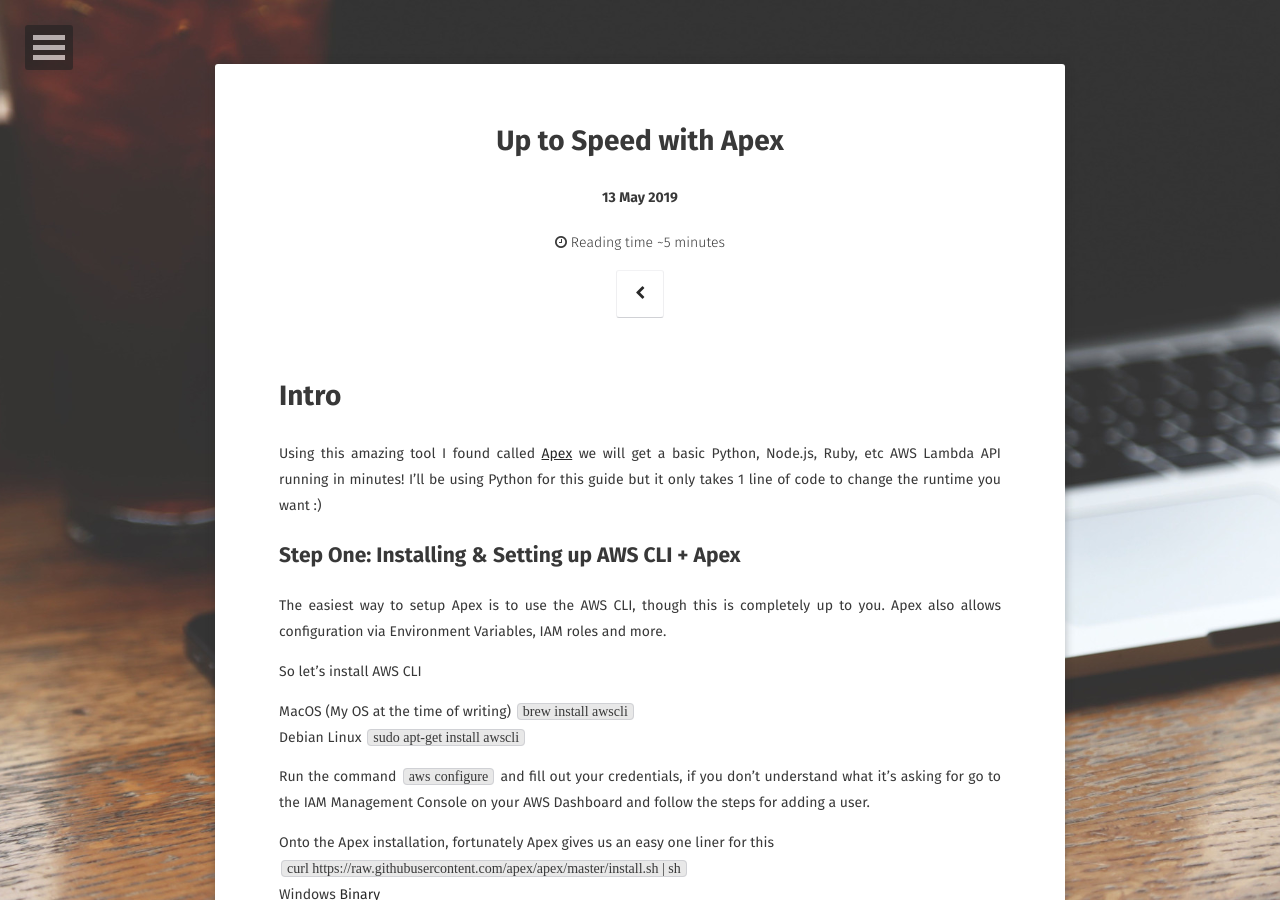
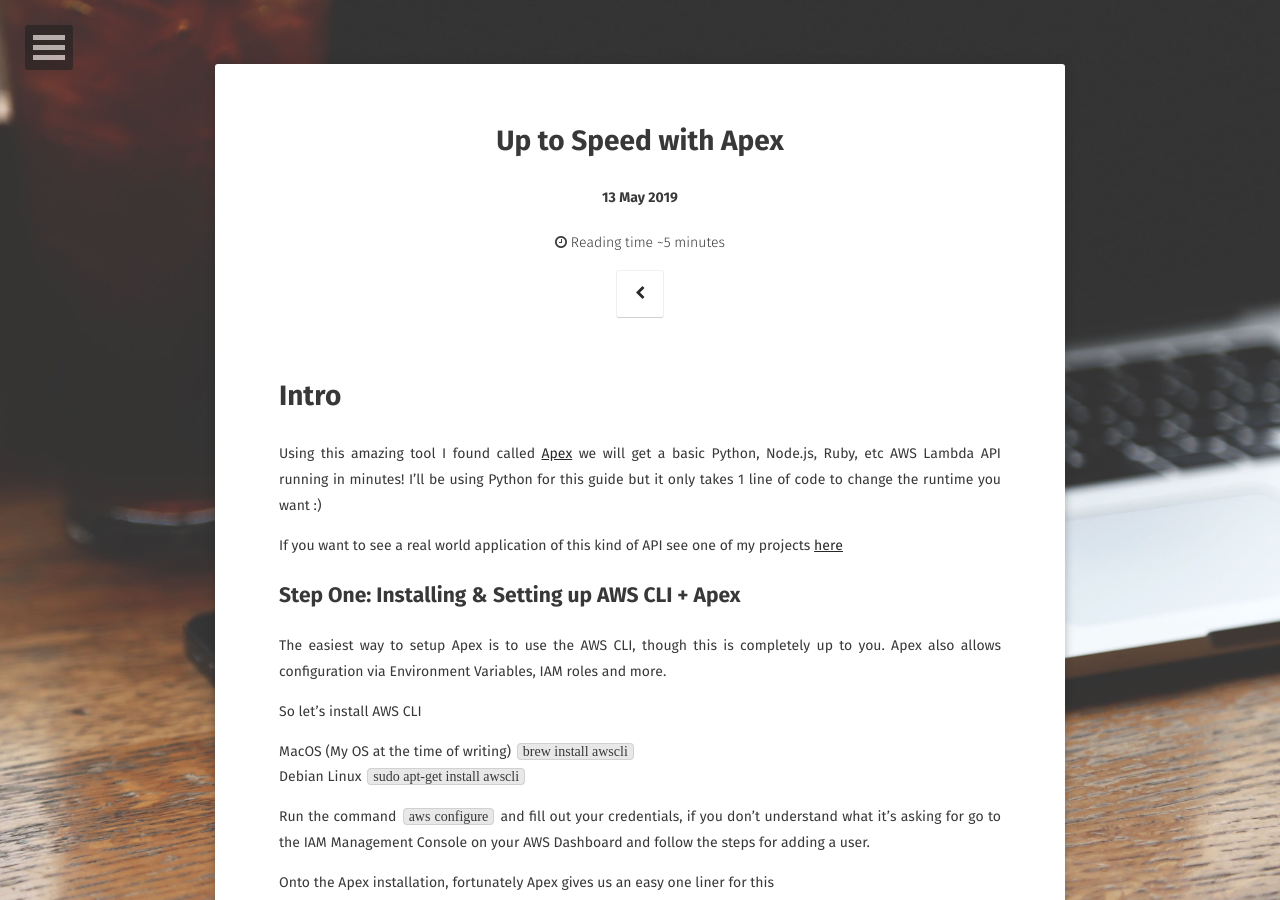
Before and after one commit to leobeosab/RyanWise.Me, a Jekyll site: the page built from jekyll/_posts/2019-05-13-python-with-apex.markdown, in a window 1280 px wide and 900 px high. Built offline with Jekyll 4.4.1, drawn with Linux system fonts in a browser that asks for light colours; some web fonts are replaced; comment, search, counter and statistics services are not loaded.

Commit message:
added link to lambda s3 project in aws api post

```diff
--- a/jekyll/_posts/2019-05-13-python-with-apex.markdown
+++ b/jekyll/_posts/2019-05-13-python-with-apex.markdown
@@ -14,6 +14,8 @@
 
 # Intro
 Using this amazing tool I found called [Apex](https://apex.run) we will get a basic Python, Node.js, Ruby, etc AWS Lambda API running in minutes! I'll be using Python for this guide but it only takes 1 line of code to change the runtime you want :)
+
+If you want to see a real world application of this kind of API see one of my projects [here](/lambda-s3-updater)
 
 ## Step One: Installing & Setting up AWS CLI + Apex
 The easiest way to setup Apex is to use the AWS CLI, though this is completely up to you. Apex also allows configuration via Environment Variables, IAM roles and more.
```
Also changed, not shown: 3 other files.
